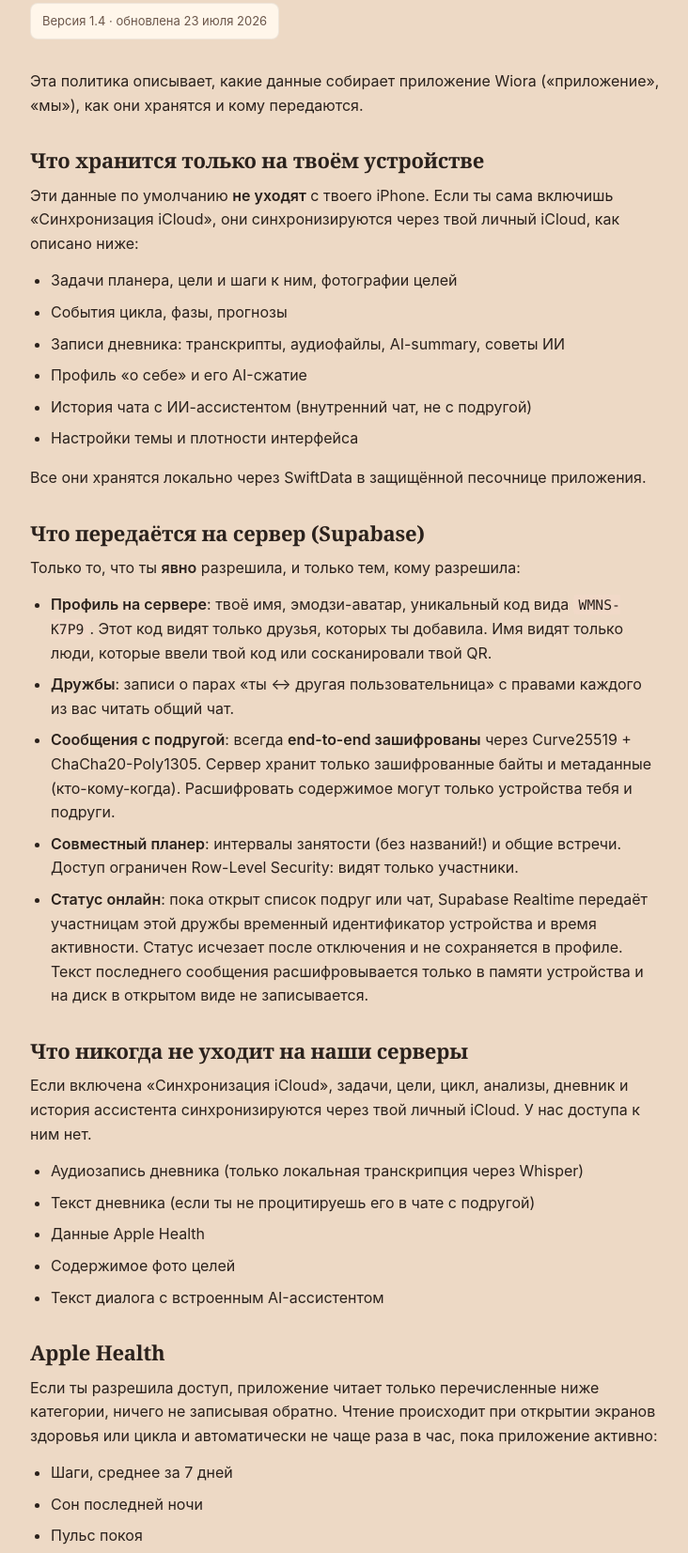
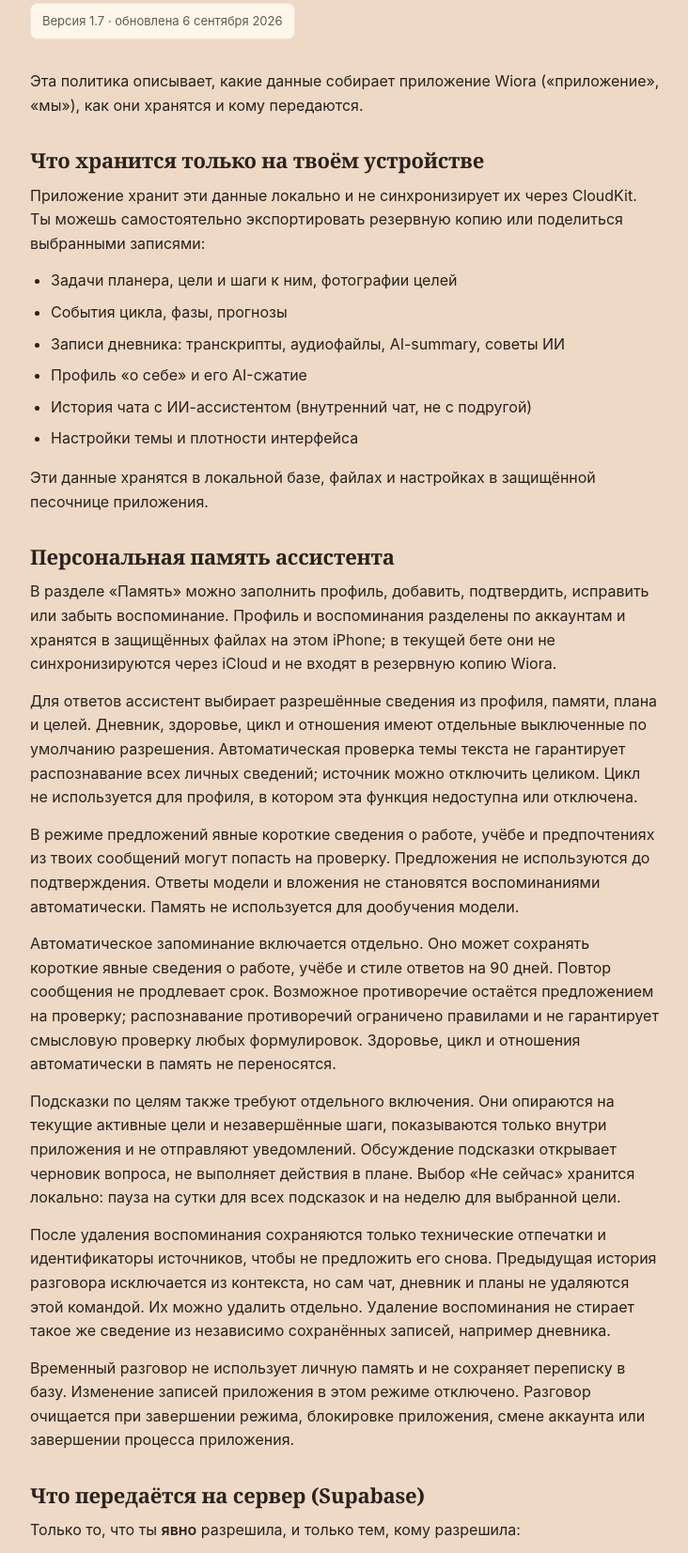
Before and after one commit to Nikitadot/womans-legal, a plain HTML site: page privacy.html in a window 1280 px wide. Shown: the part 146-1799 px from the top of the page at 94% size, without its empty margins (272-1004 px from the left). Drawn offline with Linux system fonts and the light colour scheme.

Commit message:
Update Wiora privacy policy for beta 163

```diff
--- a/privacy.html
+++ b/privacy.html
@@ -11,12 +11,12 @@
     <a href="index.html" class="back">← К списку документов</a>
 
     <h1>Политика конфиденциальности</h1>
-    <p class="meta">Версия 1.4 · обновлена 23 июля 2026</p>
+    <p class="meta">Версия 1.7 · обновлена 6 сентября 2026</p>
 
     <p>Эта политика описывает, какие данные собирает приложение Wiora («приложение», «мы»), как они хранятся и кому передаются.</p>
 
     <h2>Что хранится только на твоём устройстве</h2>
-    <p>Эти данные по умолчанию <strong>не уходят</strong> с твоего iPhone. Если ты сама включишь «Синхронизация iCloud», они синхронизируются через твой личный iCloud, как описано ниже:</p>
+    <p>Приложение хранит эти данные локально и не синхронизирует их через CloudKit. Ты можешь самостоятельно экспортировать резервную копию или поделиться выбранными записями:</p>
     <ul>
       <li>Задачи планера, цели и шаги к ним, фотографии целей</li>
       <li>События цикла, фазы, прогнозы</li>
@@ -25,7 +25,16 @@
       <li>История чата с ИИ-ассистентом (внутренний чат, не с подругой)</li>
       <li>Настройки темы и плотности интерфейса</li>
     </ul>
-    <p>Все они хранятся локально через SwiftData в защищённой песочнице приложения.</p>
+    <p>Эти данные хранятся в локальной базе, файлах и настройках в защищённой песочнице приложения.</p>
+
+    <h2>Персональная память ассистента</h2>
+    <p>В разделе «Память» можно заполнить профиль, добавить, подтвердить, исправить или забыть воспоминание. Профиль и воспоминания разделены по аккаунтам и хранятся в защищённых файлах на этом iPhone; в текущей бете они не синхронизируются через iCloud и не входят в резервную копию Wiora.</p>
+    <p>Для ответов ассистент выбирает разрешённые сведения из профиля, памяти, плана и целей. Дневник, здоровье, цикл и отношения имеют отдельные выключенные по умолчанию разрешения. Автоматическая проверка темы текста не гарантирует распознавание всех личных сведений; источник можно отключить целиком. Цикл не используется для профиля, в котором эта функция недоступна или отключена.</p>
+    <p>В режиме предложений явные короткие сведения о работе, учёбе и предпочтениях из твоих сообщений могут попасть на проверку. Предложения не используются до подтверждения. Ответы модели и вложения не становятся воспоминаниями автоматически. Память не используется для дообучения модели.</p>
+    <p>Автоматическое запоминание включается отдельно. Оно может сохранять короткие явные сведения о работе, учёбе и стиле ответов на 90 дней. Повтор сообщения не продлевает срок. Возможное противоречие остаётся предложением на проверку; распознавание противоречий ограничено правилами и не гарантирует смысловую проверку любых формулировок. Здоровье, цикл и отношения автоматически в память не переносятся.</p>
+    <p>Подсказки по целям также требуют отдельного включения. Они опираются на текущие активные цели и незавершённые шаги, показываются только внутри приложения и не отправляют уведомлений. Обсуждение подсказки открывает черновик вопроса, не выполняет действия в плане. Выбор «Не сейчас» хранится локально: пауза на сутки для всех подсказок и на неделю для выбранной цели.</p>
+    <p>После удаления воспоминания сохраняются только технические отпечатки и идентификаторы источников, чтобы не предложить его снова. Предыдущая история разговора исключается из контекста, но сам чат, дневник и планы не удаляются этой командой. Их можно удалить отдельно. Удаление воспоминания не стирает такое же сведение из независимо сохранённых записей, например дневника.</p>
+    <p>Временный разговор не использует личную память и не сохраняет переписку в базу. Изменение записей приложения в этом режиме отключено. Разговор очищается при завершении режима, блокировке приложения, смене аккаунта или завершении процесса приложения.</p>
 
     <h2>Что передаётся на сервер (Supabase)</h2>
     <p>Только то, что ты <strong>явно</strong> разрешила, и только тем, кому разрешила:</p>
@@ -38,9 +47,9 @@
     </ul>
 
     <h2>Что <strong>никогда</strong> не уходит на наши серверы</h2>
-    <p>Если включена «Синхронизация iCloud», задачи, цели, цикл, анализы, дневник и история ассистента синхронизируются через твой личный iCloud. У нас доступа к ним нет.</p>
+    <p>При работе локального ассистента перечисленное ниже не передаётся на серверы разработчика. Явный экспорт и отправка выбранного текста другому человеку управляются тобой отдельно.</p>
     <ul>
-      <li>Аудиозапись дневника (только локальная транскрипция через Whisper)</li>
+      <li>Аудиозапись дневника: по умолчанию используется локальная диктовка iOS; на iPhone 16 и новее дополнительно доступен локальный Whisper. Загрузка языковых ресурсов требует интернета, само распознавание выполняется на iPhone.</li>
       <li>Текст дневника (если ты не процитируешь его в чате с подругой)</li>
       <li>Данные Apple Health</li>
       <li>Содержимое фото целей</li>
@@ -48,7 +57,7 @@
     </ul>
 
     <h2>Apple Health</h2>
-    <p>Если ты разрешила доступ, приложение читает только перечисленные ниже категории, ничего не записывая обратно. Чтение происходит при открытии экранов здоровья или цикла и автоматически не чаще раза в час, пока приложение активно:</p>
+    <p>Если ты разрешила доступ, приложение читает только перечисленные ниже категории, ничего не записывая обратно. Чтение происходит при открытии экранов здоровья или цикла и автоматически не чаще раза в час, пока приложение активно. Данные <strong>остаются на устройстве</strong> и на сервер разработчика не передаются. Синхронизация сохранённых записей через CloudKit отключена. Категории:</p>
     <ul>
       <li>Шаги, среднее за 7 дней</li>
       <li>Сон последней ночи</li>
@@ -64,14 +73,8 @@
     <h2>Диагностика сбоев</h2>
     <p>Если приложение аварийно завершилось, при следующем запуске оно отправляет технический отчёт о сбое на наш сервер: тип ошибки, стек, модель устройства и версию приложения. Отчёт не содержит дневник, чаты, имя или другие личные данные и не привязан к аккаунту. Если отправка не удалась, отчёт остаётся на устройстве и доступен в Настройки → Диагностика.</p>
 
-    <h2>Синхронизация iCloud (по желанию)</h2>
-    <p>По умолчанию синхронизации нет. Ты можешь включить её в Настройки → Приватность. Тогда задачи, цели, цикл, анализы, дневник и история ассистента синхронизируются между твоими устройствами через приватную базу Apple CloudKit, привязанную к твоему Apple ID.</p>
-    <ul>
-      <li>Данные шифруются при передаче и хранении на стороне Apple.</li>
-      <li>У нас нет ключей или копий этих данных, и они не проходят через наши серверы.</li>
-      <li>Сквозное шифрование, при котором даже Apple не может прочитать данные, действует при включённой «Расширенной защите данных» (Advanced Data Protection). Без неё данные защищены, но технически доступны Apple.</li>
-      <li>Выключение синхронизации возвращает режим «только на этом устройстве» после перезапуска.</li>
-    </ul>
+    <h2>Синхронизация iCloud</h2>
+    <p>В этой бете синхронизация общей базы через CloudKit отключена, поскольку база содержит личные данные здоровья и цикла. Старая включённая настройка не возобновляет синхронизацию. Локальные записи сохраняются. Уже отправленные предыдущими версиями данные в личном iCloud не удаляются автоматически при обновлении приложения.</p>
 
     <h2>Резервная копия данных</h2>
     <p>Раз в неделю приложение делает локальную копию задач, целей, цикла, анализов, дневника, фото и вложений. Контейнер <code>.wiora</code> зашифрован AES-GCM ключом, который хранится только в Keychain устройства, дополнительно защищён <code>NSFileProtection.complete</code> и исключён из автоматического iCloud-бэкапа. Для переноса на другое устройство создаётся отдельная копия с паролем пользователя; ключ выводится через PBKDF2 и в файл не записывается. Старые локальные копии автоматически удаляются.</p>
```
